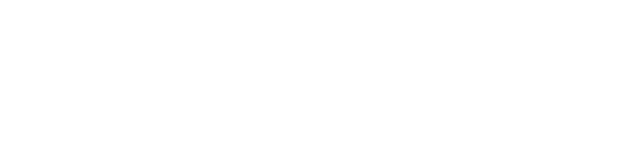
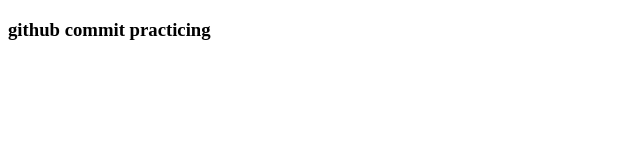
Before and after one commit to shuvo339/my-first-github-repo, a plain HTML site: page index.html in a window 1280 px wide. Shown: the whole page, without its empty margins (0-640 px from the left). Drawn offline with Linux system fonts and the light colour scheme.

Commit message:
add heading

```diff
--- a/index.html
+++ b/index.html
@@ -6,6 +6,6 @@
     <title>My first github repository</title>
 </head>
 <body>
-
+    <h3>github commit practicing</h3>
 </body>
 </html>
```
